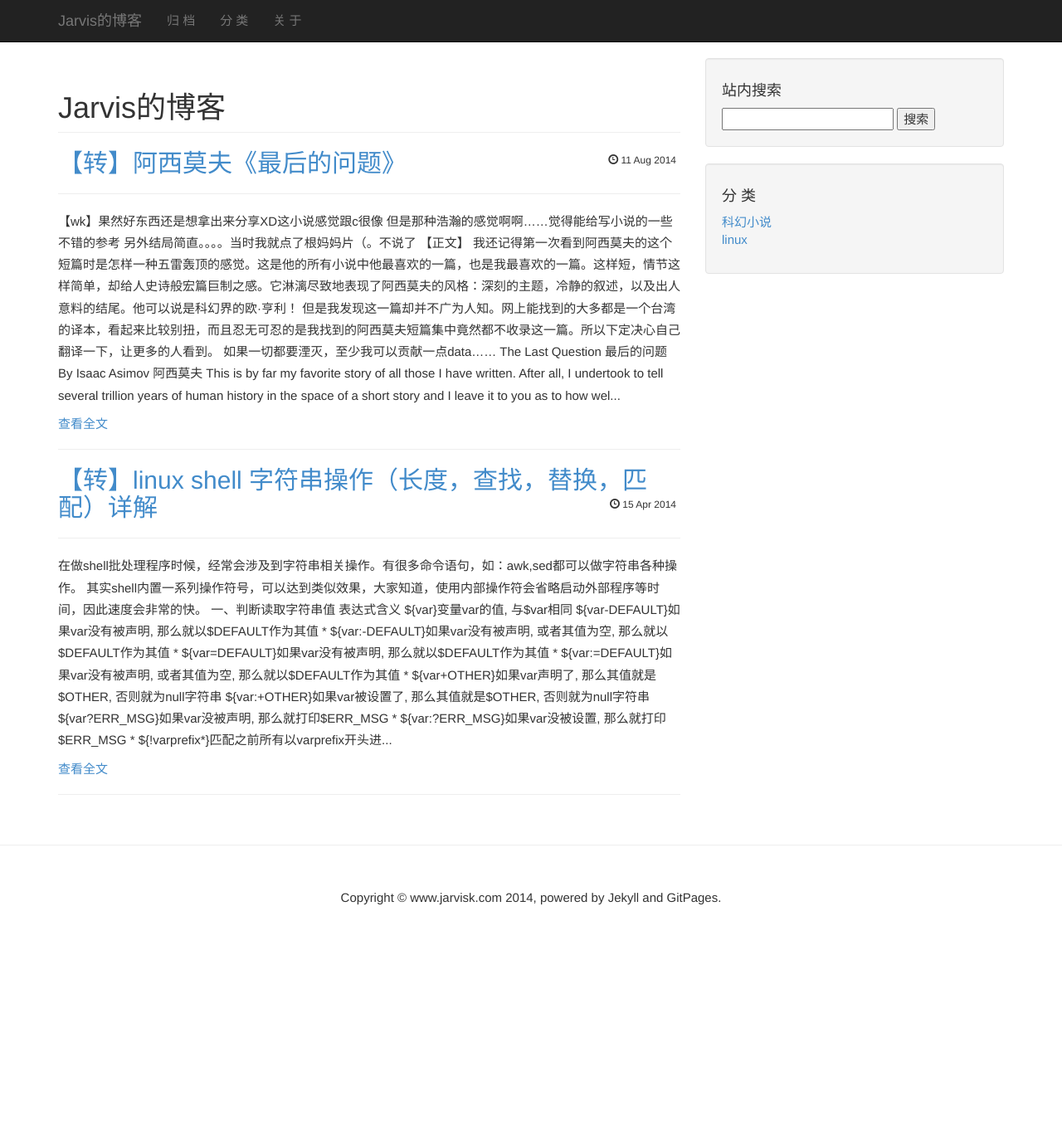
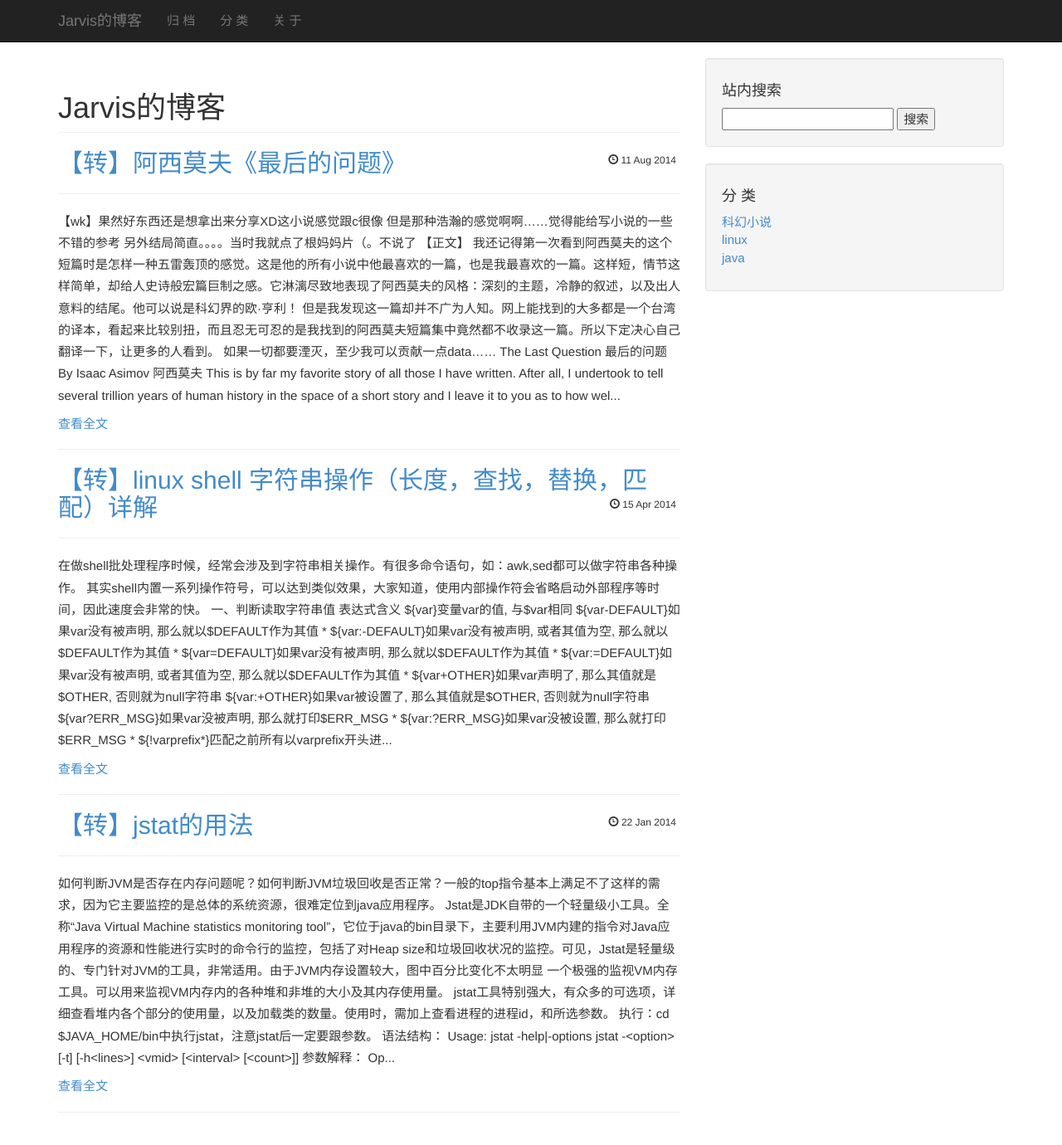
Before and after one commit to kang007long/kang007long.github.io, a Jekyll site: the page built from index.html, in a window 1280 px wide and 1400 px high. Shown: the top 1380 px of the window at 83% size. Built offline with Jekyll 4.4.1, drawn with Linux system fonts in a browser that asks for light colours; the list of posts is cut into pages by our own code; comment, search, counter and statistics services are not loaded; some of the changed lines change nothing that is shown.

Commit message:
add post

```diff
--- a/_layouts/default.html
+++ b/_layouts/default.html
@@ -113,6 +113,11 @@
 			linux
 			</a>
 		</li>
+		<li>
+			<a href="/categories.html#java">
+			java
+			</a>
+		</li>
 		</ul>
 		</div>
 		<!-- /.col-lg-6 -->
--- /dev/null
+++ b/_posts/2014-01-22-jstat-usage.md
@@ -0,0 +1,142 @@
+---
+layout: post
+title: 【转】jstat的用法
+category: "java"
+tags: [java,jvm]
+---
+如何判断JVM是否存在内存问题呢？如何判断JVM垃圾回收是否正常？一般的top指令基本上满足不了这样的需求，因为它主要监控的是总体的系统资源，很难定位到java应用程序。
+
+Jstat是JDK自带的一个轻量级小工具。全称“Java Virtual Machine statistics monitoring tool”，它位于java的bin目录下，主要利用JVM内建的指令对Java应用程序的资源和性能进行实时的命令行的监控，包括了对Heap size和垃圾回收状况的监控。可见，Jstat是轻量级的、专门针对JVM的工具，非常适用。由于JVM内存设置较大，图中百分比变化不太明显
+一个极强的监视VM内存工具。可以用来监视VM内存内的各种堆和非堆的大小及其内存使用量。
+
+jstat工具特别强大，有众多的可选项，详细查看堆内各个部分的使用量，以及加载类的数量。使用时，需加上查看进程的进程id，和所选参数。
+执行：cd $JAVA_HOME/bin中执行jstat，注意jstat后一定要跟参数。
+
+语法结构：
+
+    Usage: jstat -help|-options
+           jstat -<option> [-t] [-h<lines>] <vmid> [<interval> [<count>]]
+
+参数解释：
+
+Options — 选项，我们一般使用 -gcutil 查看gc情况
+vmid    — VM的进程号，即当前运行的java进程号
+interval– 间隔时间，单位为秒或者毫秒
+count   — 打印次数，如果缺省则打印无数次
+
+S0  — Heap上的 Survivor space 0 区已使用空间的百分比
+S1  — Heap上的 Survivor space 1 区已使用空间的百分比
+E   — Heap上的 Eden space 区已使用空间的百分比
+O   — Heap上的 Old space 区已使用空间的百分比
+P   — Perm space 区已使用空间的百分比
+YGC — 从应用程序启动到采样时发生 Young GC 的次数
+YGCT– 从应用程序启动到采样时 Young GC 所用的时间(单位秒)
+FGC — 从应用程序启动到采样时发生 Full GC 的次数
+FGCT– 从应用程序启动到采样时 Full GC 所用的时间(单位秒)
+GCT — 从应用程序启动到采样时用于垃圾回收的总时间(单位秒)
+
+**实例使用1：**
+
+    [root@localhost bin]# jstat -gcutil 25444
+      S0     S1     E      O      P     YGC     YGCT    FGC    FGCT     GCT
+     11.63   0.00   56.46  66.92  98.49 162    0.248    6      0.331    0.579
+
+**实例使用2：**(25444是java的进程号，ps -ef | grep java)
+
+    [root@localhost bin]# jstat -gcutil 25444 1000 5
+      S0     S1     E      O      P     YGC     YGCT    FGC    FGCT     GCT
+     73.54   0.00  99.04  67.52  98.49    166    0.252     6    0.331    0.583
+     73.54   0.00  99.04  67.52  98.49    166    0.252     6    0.331    0.583
+     73.54   0.00  99.04  67.52  98.49    166    0.252     6    0.331    0.583
+     73.54   0.00  99.04  67.52  98.49    166    0.252     6    0.331    0.583
+     73.54   0.00  99.04  67.52  98.49    166    0.252     6    0.331    0.583
+
+我们可以看到，5次young gc之后，垃圾内存被从Eden space区(E)放入了Old space区(O)，并引起了百分比的变化，导致Survivor space使用的百分比从73.54%(S0)降到0%(S1)。有效释放了内存空间。绿框中，我们可以看到，一次full gc之后，Old space区(O)的内存被回收，从99.05%降到67.52%。
+图中同时打印了young gc和full gc的总次数、总耗时。而，每次young gc消耗的时间，可以用相间隔的两行YGCT相减得到。每次full gc消耗的时间，可以用相隔的两行FGCT相减得到。例如红框中表示的第一行、第二行之间发生了1次young gc，消耗的时间为0.252-0.252＝0.0秒。
+常驻内存区(P)的使用率，始终停留在98.49%左右，说明常驻内存没有突变，比较正常。
+如果young gc和full gc能够正常发生，而且都能有效回收内存，常驻内存区变化不明显，则说明java内存释放情况正常，垃圾回收及时，java内存泄露的几率就会大大降低。但也不能说明一定没有内存泄露。
+GCT 是YGCT 和FGCT的时间总和。
+以上，介绍了Jstat按百分比查看gc情况的功能。其实，它还有功能，例如加载类信息统计功能、内存池信息统计功能等，那些是以绝对值的形式打印出来的，比较少用，在此就不做介绍。
+
+    [root@localhost bin]# ps -ef | grep java
+    root     25917     1  2 23:23 pts/2    00:00:05 /usr/local/jdk1.5/bin/java -Djava.endorsed.dirs=/usr/local/jakarta-tomcat-5.0.30/common/endorsed -classpath /usr/local/jdk1.5/lib/tools.jar:/usr/local/jakarta-tomcat-5.0.30/bin/bootstrap.jar:/usr/local/jakarta-tomcat-5.0.30/bin/commons-logging-api.jar -Dcatalina.base=/usr/local/jakarta-tomcat-5.0.30 -Dcatalina.home=/usr/local/jakarta-tomcat-5.0.30 -Djava.io.tmpdir=/usr/local/jakarta-tomcat-5.0.30/temp org.apache.catalina.startup.Bootstrap start
+
+jstat -class pid:显示加载class的数量，及所占空间等信息。
+
+**实例使用3：**
+
+    [root@localhost bin]# jstat -class 25917
+    Loaded  Bytes  Unloaded  Bytes     Time
+    2629    2916.8       29   24.6     0.90
+
+jstat -compiler pid:显示VM实时编译的数量等信息。
+
+**实例使用4：**
+
+    [root@localhost bin]# jstat -compiler 25917
+    Compiled Failed Invalid   Time   FailedType FailedMethod
+         768      0       0   0.70            0
+
+jstat –gccapacity :可以显示，VM内存中三代（young,old,perm）对象的使用和占用大小，如：PGCMN显示的是最小perm的内存使用量，PGCMX显示的是perm的内存最大使用量，PGC是当前新生成的perm内存占用量，PC是但前perm内存占用量。其他的可以根据这个类推， OC是old内纯的占用量。
+
+    [root@localhost bin]# jstat -gccapacity 25917
+    NGCMN       640.0
+    NGCMX       4992.0
+    NGC         832.0
+    S0C         64.0
+    S1C         64.0
+    EC          704.0
+    OGCMN       1408.0
+    OGCMX       60544.0
+    OGC         9504.0
+    OC          9504.0                  OC是old内纯的占用量
+    PGCMN       8192.0                  PGCMN显示的是最小perm的内存使用量
+    PGCMX       65536.0                 PGCMX显示的是perm的内存最大使用量
+    PGC         12800.0                 PGC是当前新生成的perm内存占用量
+    PC          12800.0                 PC是但前perm内存占用量
+    YGC         164
+    FGC         6
+
+jstat -gcnew pid: new对象的信息
+
+    [root@localhost bin]# jstat -gcnew 25917
+     S0C    S1C    S0U    S1U   TT MTT  DSS      EC       EU     YGC     YGCT
+     64.0   64.0   47.4   0.0   2  15   32.0    704.0    145.7    168    0.254
+
+jstat -gcnewcapacity pid: new对象的信息及其占用量
+
+    [root@localhost bin]# jstat -gcnewcapacity 25917
+     NGCMN  NGCMX   NGC   S0CMX  S0C   S1CMX  S1C   ECMX    EC      YGC   FGC
+    640.0  4992.0  832.0 64.0   448.0 448.0  64.0   4096.0  704.0  168     6
+
+jstat -gcold pid: old对象的信息。
+
+    [root@localhost bin]# jstat -gcold 25917
+       PC       PU        OC          OU       YGC    FGC    FGCT     GCT
+     12800.0  12617.6     9504.0      6561.3   169     6    0.335    0.591
+
+jstat -gcoldcapacity pid:old对象的信息及其占用量。
+
+    [root@localhost bin]# jstat -gcoldcapacity 25917
+    OGCMN      OGCMX        OGC         OC       YGC   FGC    FGCT     GCT
+    1408.0     60544.0      9504.0      9504.0   169     6    0.335    0.591
+
+jstat -gcpermcapacity pid: perm对象的信息及其占用量。
+
+    [root@localhost bin]# jstat -gcpermcapacity 25917
+    PGCMN      PGCMX       PGC         PC      YGC   FGC    FGCT     GCT
+    8192.0    65536.0    12800.0    12800.0   169     6    0.335    0.591
+
+jstat -printcompilation pid:当前VM执行的信息。
+
+    [root@localhost bin]# jstat -printcompilation -h3  25917 1000 5
+    每1000毫秒打印一次，一共打印5次，还可以加上-h3每三行显示一下标题。
+    Compiled  Size  Type Method
+         788     73    1 java/io/File <init>
+         788     73    1 java/io/File <init>
+         788     73    1 java/io/File <init>
+    Compiled  Size  Type Method
+         788     73    1 java/io/File <init>
+         788     73    1 java/io/File <init>
+
+<a href="http://www.51testing.com/html/92/77492-203728.html" target="_blank">原文地址</a>
```
Also changed, not shown: 1 other file.
